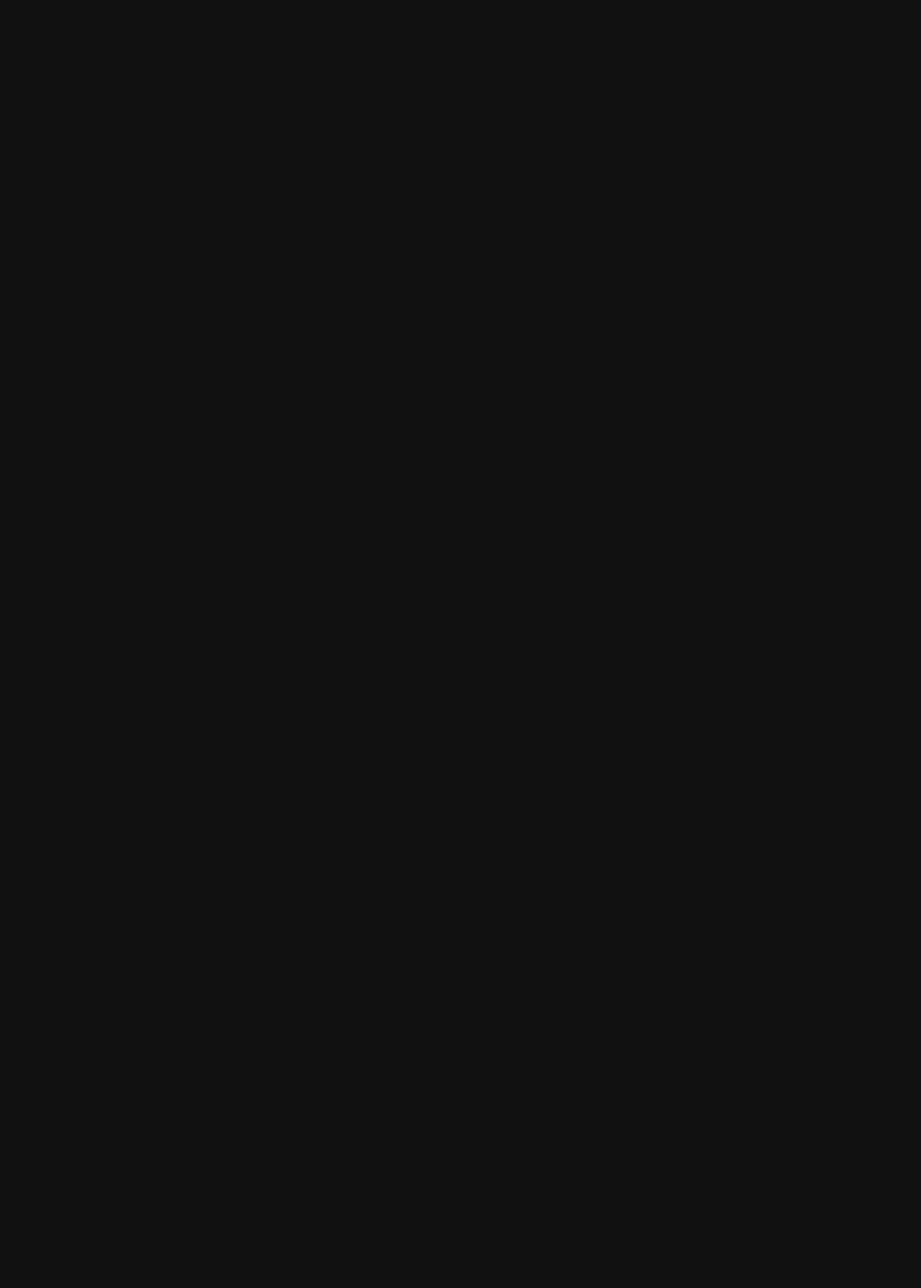
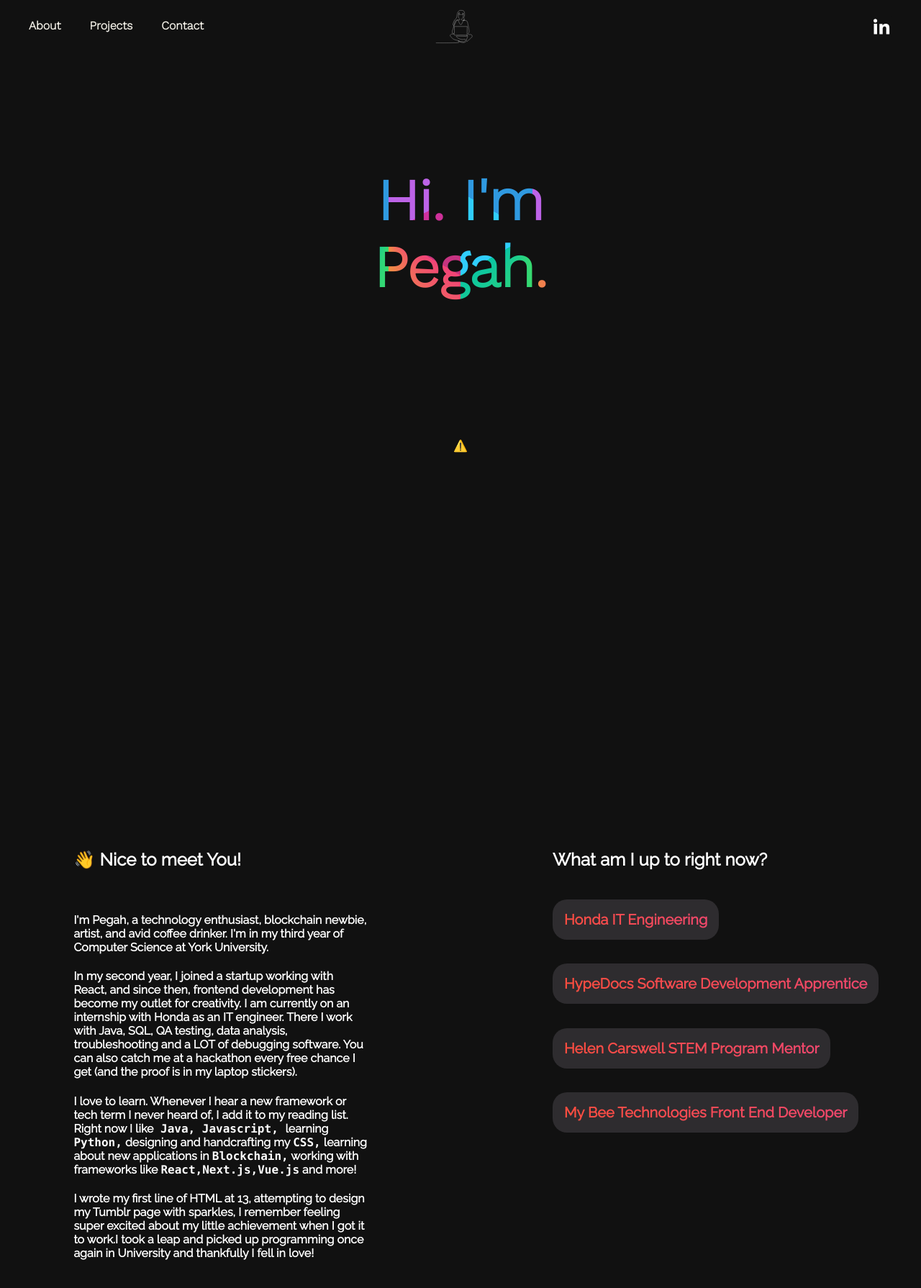
Before and after one commit to pegahfallah/portfolio-2021, a React (Create React App) app: page /about in a window 1280 px wide. Shown: the top 1790 px of the page at 72% size. Before the commit the page ends 800 px from the top, so only its background shows below. Built offline with nearby package versions, Linux system fonts and the light colour scheme; no server answers.

Commit message:
Added mobile view and about page

```diff
--- a/src/App.js
+++ b/src/App.js
@@ -2,12 +2,19 @@ import logo from "./logo.svg";
 import "./App.css";
 import { Switch, Route } from "react-router";
 import HomePage from "./pages/HomePage";
+import About from "./pages/About";
+import NavBar from "./components/NavBar";
+
 function App() {
   return (
     <div className="App">
-      <Switch>
+      {/* <Switch>
         <Route exact path="/" component={HomePage} />
-      </Switch>
+        <Route exact path="/about" component={About} />
+      </Switch> */}
+      <NavBar></NavBar>
+      <HomePage id="home"></HomePage>
+      <About id="about"></About>
     </div>
   );
 }
--- /dev/null
+++ b/src/components/Experience.js
@@ -0,0 +1,77 @@
+import React from "react";
+import styled from "styled-components";
+import "./Experience.scss";
+const Card = styled.div`
+  background: #2e2c2f;
+  border-radius: 20px;
+  width: fit-content;
+`;
+
+const TitleContainer = styled.div`
+  display: inline;
+`;
+
+const Title = styled.h5`
+  padding: 16px;
+  font-size: 20px;
+  background: -webkit-linear-gradient(left, #fb4d3d, #ef476f);
+  background: -o-linear-gradient(right, #fb4d3d, #ef476f);
+  background: -moz-linear-gradient(right, #fb4d3d, #ef476f);
+  background: linear-gradient(to right, #fb4d3d, #ef476f);
+  -webkit-background-clip: text;
+  -webkit-text-fill-color: transparent;
+`;
+
+const Title2 = styled.h5`
+  padding: 16px;
+  font-size: 20px;
+  background: -webkit-linear-gradient(left, #8075ff, #7247ff);
+  background: -o-linear-gradient(right, #8075ff, #7247ff);
+  background: -moz-linear-gradient(right, #8075ff, #7247ff);
+  background: linear-gradient(to right, #8075ff, #7247ff);
+  -webkit-background-clip: text;
+  -webkit-text-fill-color: transparent;
+`;
+const Title3 = styled.h5`
+  padding: 16px;
+  font-size: 20px;
+  background: -webkit-linear-gradient(left, #f991cc, #7247ff);
+  background: -o-linear-gradient(right, #f991cc, #7247ff);
+  background: -moz-linear-gradient(right, #f991cc, #7247ff);
+  background: linear-gradient(to right, #f991cc, #7247ff);
+  -webkit-background-clip: text;
+  -webkit-text-fill-color: transparent;
+`;
+const SubTitle = styled.h3`
+  padding: 16px;
+  font-size: 20px;
+`;
+
+const Link = styled.a``;
+
+const Logo = styled.img`
+  width: 60px;
+  height: 60px;
+  border-radius: 50%;
+`;
+
+function Experience(props) {
+  return (
+    <Card>
+      <TitleContainer>
+        {/* <Link href={props.link}> */}
+        {/* <Logo src={props.src}></Logo> */}
+        {props.color === "orange" && <Title>{props.title}</Title>}
+        {props.color === "pink" && <Title3>{props.title}</Title3>}
+        {props.color === "purple" && <Title2>{props.title}</Title2>}
+
+        {/* <SubTitle>{props.title}</SubTitle> */}
+
+        {/* </Link> */}
+        {/* <Icon></Icon> */}
+      </TitleContainer>
+    </Card>
+  );
+}
+
+export default Experience;
--- /dev/null
+++ b/src/components/Experience.scss
@@ -0,0 +1,3 @@
+a:hover:after {
+  //   display: none;
+}
--- a/src/components/LinkedIn.js
+++ b/src/components/LinkedIn.js
@@ -52,6 +52,7 @@ function LinkedIn() {
         isStopped={isStopped}
         isPaused={isPaused}
       />
+      {/* <a href="../ target="_blank"> */}
     </div>
   );
   //   }, [isStopped, isPaused, handleStop, handlePlay, handlePause]);
--- a/src/components/NavBar.js
+++ b/src/components/NavBar.js
@@ -4,6 +4,7 @@ import { Player, Controls } from "@lottiefiles/react-lottie-player";
 import LinkedIn from "./LinkedIn";
 import Logo from "./Logo";
 import "./NavBar.scss";
+import { Link } from "react-scroll";
 const Container = styled.div`
   font-size: 1em;
   font-weight: bold;
@@ -42,8 +43,6 @@ const List = styled.ul`
   flex-direction: row;
 `;
 
-const Link = styled.a``;
-
 function NavBar(props) {
   const player = React.createRef(); // initialize your ref
 
@@ -52,13 +51,40 @@ function NavBar(props) {
       <Container>
         <List className="header">
           <li>
-            <a href="/project">About</a>
+            <Link
+              className="nav"
+              to="about"
+              spy={true}
+              smooth={true}
+              offset={50}
+              duration={800}
+            >
+              About
+            </Link>
           </li>
           <li>
-            <a href="/project">Projects</a>
+            <Link
+              className="nav"
+              to="projects"
+              spy={true}
+              smooth={true}
+              offset={50}
+              duration={800}
+            >
+              Projects
+            </Link>
           </li>
           <li>
-            <a href="/contact">Contact</a>
+            <Link
+              className="nav"
+              to="contact"
+              spy={true}
+              smooth={true}
+              offset={50}
+              duration={800}
+            >
+              Contact
+            </Link>
           </li>
         </List>
       </Container>
@@ -66,7 +92,9 @@ function NavBar(props) {
         <Logo></Logo>
       </Home>
       <ContainerRight>
-        <LinkedIn></LinkedIn>
+        <a target="_blank" href="https://www.linkedin.com/in/pegah-fallah">
+          <LinkedIn></LinkedIn>
+        </a>
       </ContainerRight>
     </div>
   );
--- a/src/components/NavBar.scss
+++ b/src/components/NavBar.scss
@@ -1,23 +1,30 @@
-a {
+.nav {
   display: inline-block;
   position: relative;
   color: #f9f6ed;
   text-decoration: none;
 }
+
+.nav:hover {
+  color: #f497da;
+}
+
 .container {
   display: flex;
   flex-direction: row;
-  width: 100vw;
   top: 0;
-  position: relative;
-  height: 50px;
+  height: 6%;
   padding-top: 10px;
+  z-index: 1000;
+  position: fixed;
+  width: 100%;
+  background-color: #111111;
 }
 li {
   margin-right: 40px;
 }
 /*effect-underline*/
-a:after {
+.nav:after {
   content: "";
   position: absolute;
   left: 0;
@@ -33,8 +40,9 @@ a:after {
   transform: scale(0, 1);
 }
 
-a:hover:after {
+.nav:hover:after {
   opacity: 1;
   -webkit-transform: scale(1);
   transform: scale(1);
+  color: #f497da;
 }
--- a/src/index.css
+++ b/src/index.css
@@ -1,11 +1,12 @@
 body {
   margin: 0;
-  font-family: "Josefin Sans", "Lato", "Raleway", -apple-system,
-    BlinkMacSystemFont, "Segoe UI", "Roboto", "Oxygen", "Ubuntu", "Cantarell",
-    "Fira Sans", "Droid Sans", "Helvetica Neue", sans-serif;
+  font-family: "Raleway", "Lato", -apple-system, BlinkMacSystemFont, "Segoe UI",
+    "Roboto", "Oxygen", "Ubuntu", "Cantarell", "Fira Sans", "Droid Sans",
+    "Helvetica Neue", sans-serif;
   -webkit-font-smoothing: antialiased;
   -moz-osx-font-smoothing: grayscale;
   background-color: #111111;
+  scroll-behavior: smooth;
 }
 
 code {
--- /dev/null
+++ b/src/pages/About.js
@@ -0,0 +1,123 @@
+import React, { useState, useEffect } from "react";
+// import "./About.scss";
+import styled from "styled-components";
+import NavBar from "../components/NavBar";
+import { Player, Controls } from "@lottiefiles/react-lottie-player";
+import Slide from "react-reveal/Fade";
+import Experience from "../components/Experience";
+const Container = styled.div`
+  margin: auto;
+  height: 100vh;
+  display: flex;
+  flex-direction: row;
+  @media only screen and (max-width: 600px) {
+    flex-direction: column;
+  }
+`;
+const LeftContainer = styled.div`
+  width: 50%;
+  display: flex;
+  margin-top: 10%;
+  flex-direction: column;
+  @media only screen and (max-width: 600px) {
+    width: 100%;
+  }
+`;
+const RightContainer = styled.div`
+  width: 50%;
+  margin-top: 10%;
+  padding-left 20%;
+  @media only screen and (max-width: 600px) {
+    width: 100%;
+  }
+`;
+const MarginContainer = styled.div`
+  margin-top: 8%;
+`;
+const TextContainer = styled.div`
+  text-align: left;
+  padding-left: 20%;
+`;
+const Title = styled.h2`
+  color: white;
+  text-align: left;
+`;
+const SubTitle = styled.h3``;
+const Text = styled.h4`
+  color: white;
+`;
+
+export default function About() {
+  return (
+    <>
+      <Container id="about">
+        <LeftContainer>
+          <TextContainer>
+            <Slide bottom cascade>
+              <Title>👋 Nice to meet You!</Title>{" "}
+            </Slide>
+
+            <SubTitle></SubTitle>
+            <Slide bottom cascade>
+              <Text>
+                I'm Pegah, a technology enthusiast, blockchain newbie, artist,
+                and avid coffee drinker. I'm in my third year of Computer
+                Science at York University.
+              </Text>
+              <Text>
+                In my second year, I joined a startup working with React, and
+                since then, frontend development has become my outlet for
+                creativity. I am currently on an internship with Honda as an IT
+                engineer. There I work with Java, SQL, QA testing, data
+                analysis, troubleshooting and a LOT of debugging software. You
+                can also catch me at a hackathon every free chance I get (and
+                the proof is in my laptop stickers).
+              </Text>
+              <Text>
+                I love to learn. Whenever I hear a new framework or tech term I
+                never heard of, I add it to my reading list. Right now I like
+                <code> Java, </code>
+                <code>Javascript, </code> learning
+                <code> Python,</code> designing and handcrafting my{" "}
+                <code>CSS,</code> learning about new applications in{" "}
+                <code>Blockchain,</code> working with frameworks like{" "}
+                <code>React,</code>
+                <code>Next.js,</code>
+                <code>Vue.js</code> and more!
+              </Text>
+              <Text>
+                I wrote my first line of HTML at 13, attempting to design my
+                Tumblr page with sparkles, I remember feeling super excited
+                about my little achievement when I got it to work.I took a leap
+                and picked up programming once again in University and
+                thankfully I fell in love!
+              </Text>
+            </Slide>
+          </TextContainer>
+        </LeftContainer>
+        <RightContainer>
+          <Slide bottom cascade>
+            <Title>What am I up to right now?</Title>
+          </Slide>
+          <MarginContainer>
+            <Slide bottom cascade>
+              <Experience color="orange" title="Honda IT Engineering" />
+              <Experience
+                color="orange"
+                title="HypeDocs Software Development Apprentice"
+              />
+              <Experience
+                color="orange"
+                title="Helen Carswell STEM Program Mentor"
+              />
+              <Experience
+                color="orange"
+                title="My Bee Technologies Front End Developer"
+              />
+            </Slide>
+          </MarginContainer>
+        </RightContainer>
+      </Container>
+    </>
+  );
+}
--- a/src/pages/HomePage.js
+++ b/src/pages/HomePage.js
@@ -1,36 +1,44 @@
 import React, { useState, useEffect } from "react";
 import "./Homepage.scss";
 import styled from "styled-components";
-import NavBar from "../components/NavBar";
 import { Player, Controls } from "@lottiefiles/react-lottie-player";
+import { Link } from "react-scroll";
 
 const Container = styled.div`
   margin: auto;
+
+  @media only screen and (max-width: 600px) {
+    margin-top: 15%;
+  }
+`;
+const Container2 = styled.div`
+  height: 100vh;
+`;
+const Container3 = styled.div`
+  margin-top: 15%;
 `;
 
 export default function HomePage() {
   const [play, setPlay] = useState(false);
 
   return (
-    <>
-      <NavBar></NavBar>
+    <Container2>
       <Container>
         <h1 className="rainbow-text">Hi. I'm Pegah. </h1>
         {/* <script src="https://unpkg.com/@lottiefiles/lottie-player@latest/dist/lottie-player.js"></script>
 <lottie-player src=""  background="transparent"  speed="1"  style="width: 200px; height: 200px;" hover loop controls autoplay></lottie-player> */}
-        <Player
-          autoplay
-          src="https://assets2.lottiefiles.com/temp/lf20_J1XkLr.json"
-          style={{ height: "70px", width: "70px" }}
-          seek
-          loop
-        >
-          <Controls
-            visible={false}
-            buttons={["play", "repeat", "frame", "debug"]}
-          />
-        </Player>
+        <Container3>
+          <Link to="about" spy={true} smooth={true} offset={50} duration={800}>
+            <Player
+              autoplay
+              src="https://assets2.lottiefiles.com/temp/lf20_J1XkLr.json"
+              style={{ height: "50px", width: "50px" }}
+              seek
+              loop
+            ></Player>
+          </Link>
+        </Container3>
       </Container>
-    </>
+    </Container2>
   );
 }
--- a/src/pages/Homepage.scss
+++ b/src/pages/Homepage.scss
@@ -5,8 +5,7 @@ h1 {
   width: 5em;
   margin-left: auto;
   margin-right: auto;
-  margin-top: 1.5em;
-  margin-top: calc(40vh - 1em);
+  margin-top: calc(39vh - 1em);
 }
 
 /* Style the rainbow text element. */
```
Also changed, not shown: src/components/Skills.js (added).
